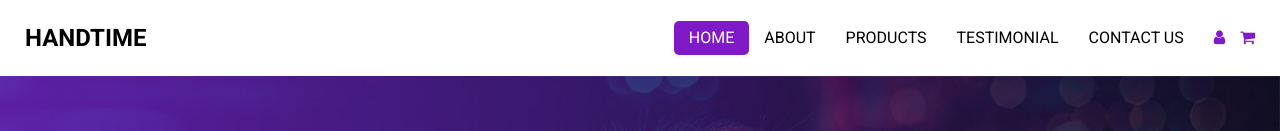
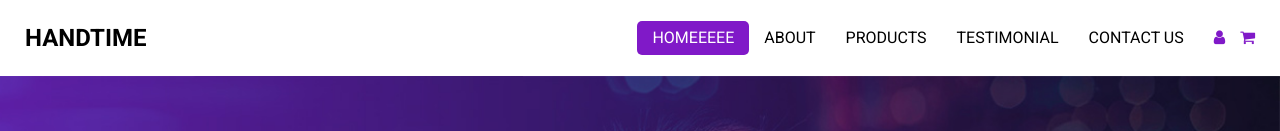
Before and after one commit to tirucloud/handtime, a plain HTML site: page index.html in a window 1280 px wide. Shown: the top 131 px of the page. Drawn offline with nearby package versions, Linux system fonts and the light colour scheme; some packages are replaced by stand-ins of ours.

Commit message:
Update index.html

```diff
--- a/index.html
+++ b/index.html
@@ -52,7 +52,7 @@
           <div class="collapse navbar-collapse" id="navbarSupportedContent">
             <ul class="navbar-nav  ">
               <li class="nav-item active">
-                <a class="nav-link" href="index.html">Home <span class="sr-only">(current)</span></a>
+                <a class="nav-link" href="index.html">Homeeeee <span class="sr-only">(current)</span></a>
               </li>
               <li class="nav-item">
                 <a class="nav-link" href="about.html"> About</a>
```
